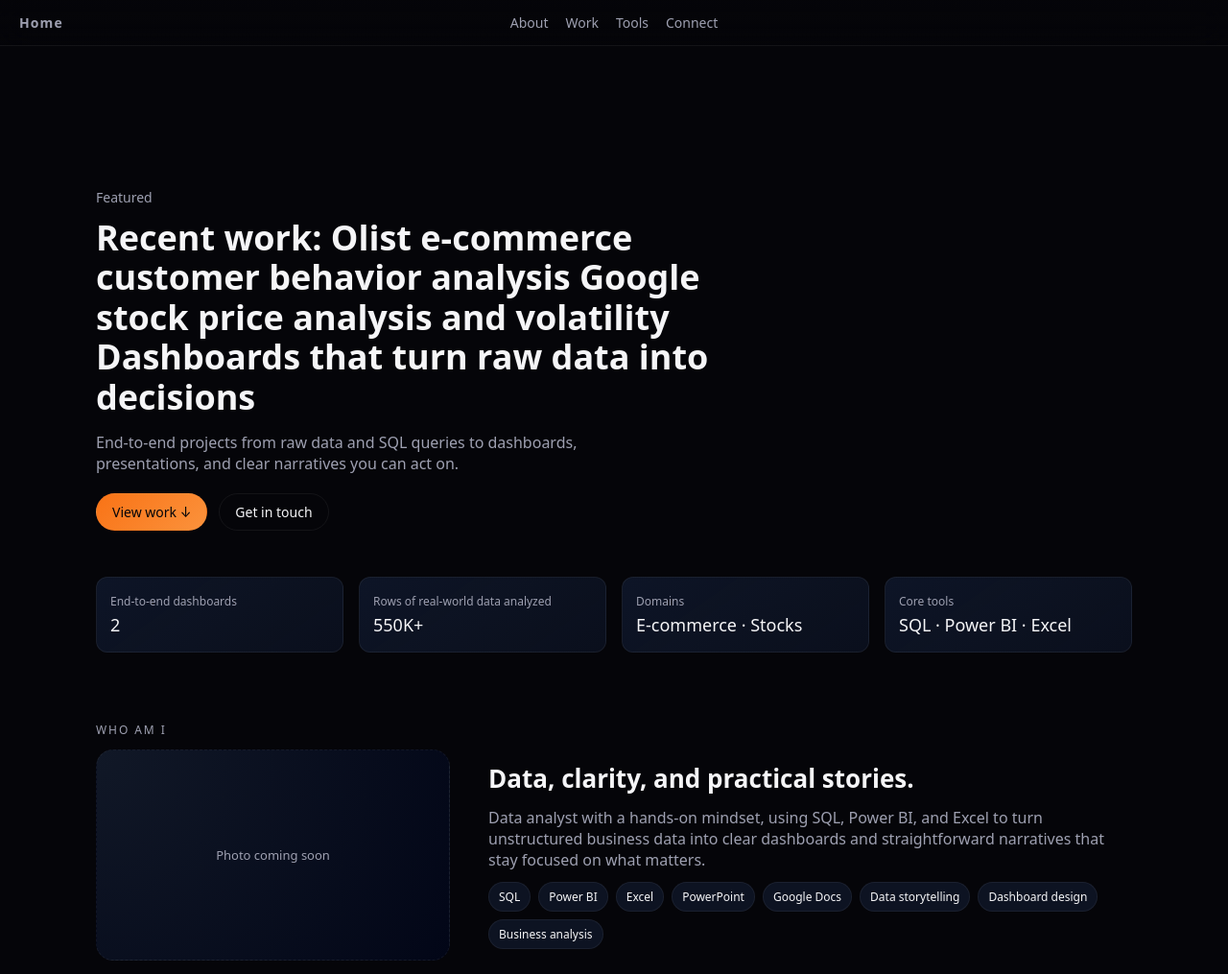
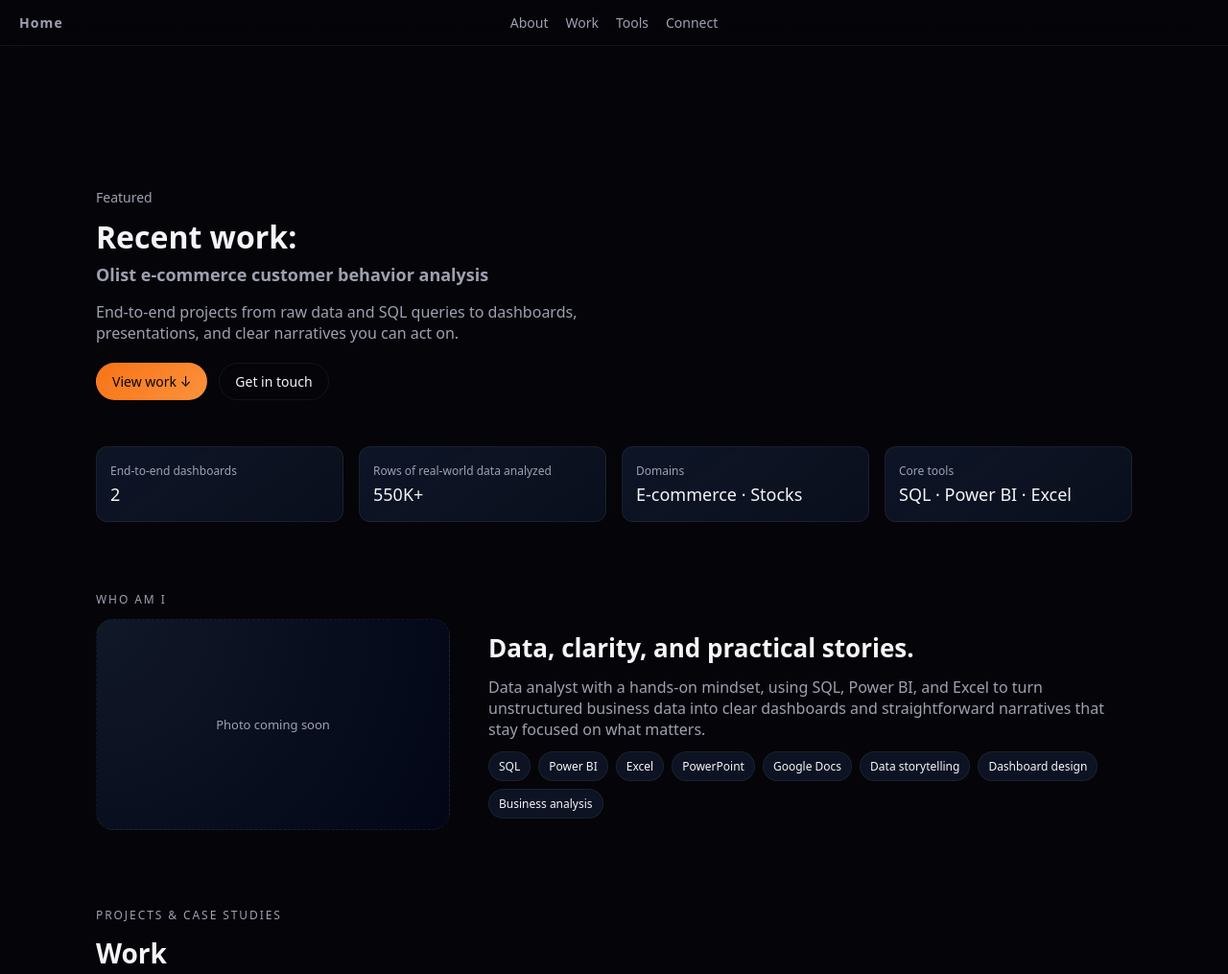
Before and after one commit to priyashh/priyashh.github.io, a plain HTML site: page index.html in a window 1280 px wide. Shown: the top 1015 px of the page at 96% size. Drawn offline with Linux system fonts and the light colour scheme.

Commit message:
Update hero title styles and add hero slider styles
Adjusted font size and line height for hero title. Added styles for hero slider and its slides.

```diff
--- a/style.css
+++ b/style.css
@@ -149,8 +149,23 @@
 
 .hero-title {
   margin: 0 0 16px;
-  font-size: 36px;
-  line-height: 1.15;
+  font-size: 32px; /* slightly smaller to fit slider */
+  line-height: 1.25;
+}
+
+.hero-slider {
+  display: block;
+  margin-top: 8px;
+  font-size: 18px;
+  color: var(--muted);
+}
+
+.hero-slider .slide {
+  display: none;
+}
+
+.hero-slider .slide.active {
+  display: inline;
 }
 
 .hero-subtitle {
```
